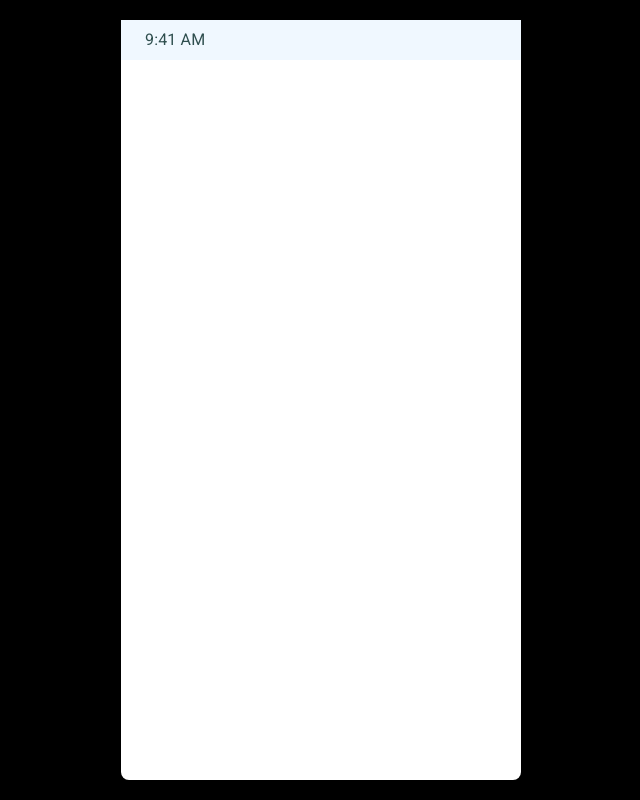
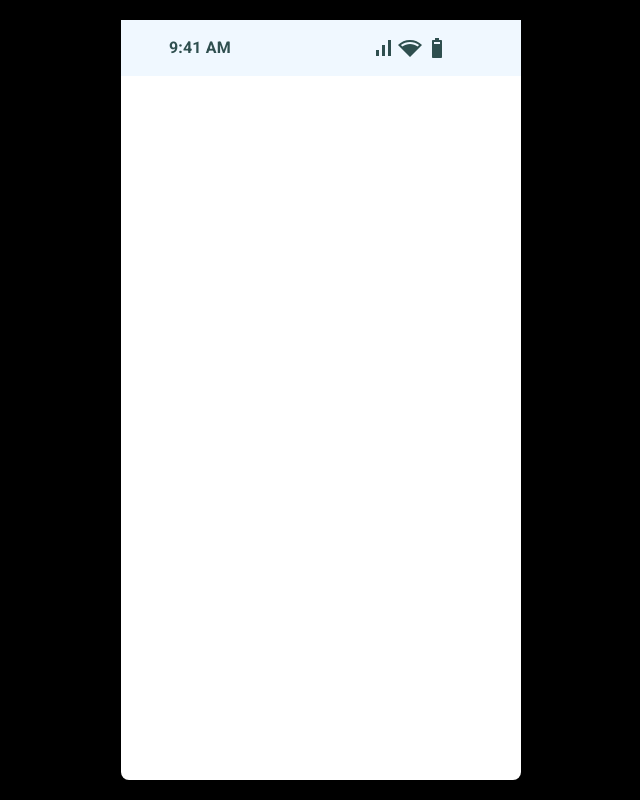
Before and after one commit to twicer-is-coder/upet-client, a React (Create React App) app: page / in a window 1280 px wide. Shown: the whole page, without its empty margins (319-959 px from the left). Built offline with nearby package versions, Linux system fonts and the light colour scheme.

Commit message:
Added Header

```diff
--- a/src/components/FormPage/FormPage.tsx
+++ b/src/components/FormPage/FormPage.tsx
@@ -4,18 +4,51 @@ import Typography from '@mui/material/Typography';
 
 import { styled } from '@mui/system';
 
+import SignalCellularAltIcon from '@mui/icons-material/SignalCellularAlt';
+import NetworkWifiIcon from '@mui/icons-material/NetworkWifi';
+import Battery6BarIcon from '@mui/icons-material/Battery6Bar';
+
 const MainContainer = styled(Container)({
     color: 'darkslategray',
     backgroundColor: 'aliceblue',
     padding: '0.5rem',
+    display: 'flex',
 });
+
+const Header = styled(Container)({
+    color: 'darkslategray',
+    backgroundColor: 'aliceblue',
+    padding: '0.5rem',
+    display: 'flex',
+});
+
+const IconsContainer = styled(Container)({
+    color: 'darkslategray',
+    backgroundColor: 'aliceblue',
+    display: 'flex',
+    justifyContent: 'end',
+    gap: '0.2rem',
+    width: '100%',
+});
+
+const Date = styled(Typography)({
+    whiteSpace: 'nowrap',
+    fontWeight: 'bold',
+})
 
 export default function FormPage() {
     return (
         <MainContainer>
-            <Typography>
-                9:41 AM
-            </Typography>
+            <Header>
+                <Date>
+                    9:41 AM
+                </Date>
+                <IconsContainer>
+                    <SignalCellularAltIcon />
+                    <NetworkWifiIcon />
+                    <Battery6BarIcon />
+                </IconsContainer>
+            </Header>
         </MainContainer>
     )
 }
```
